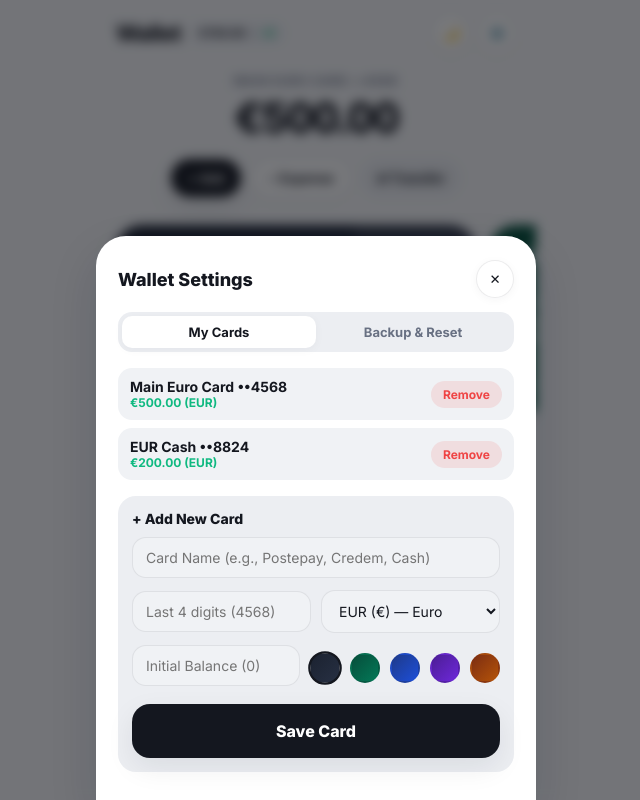
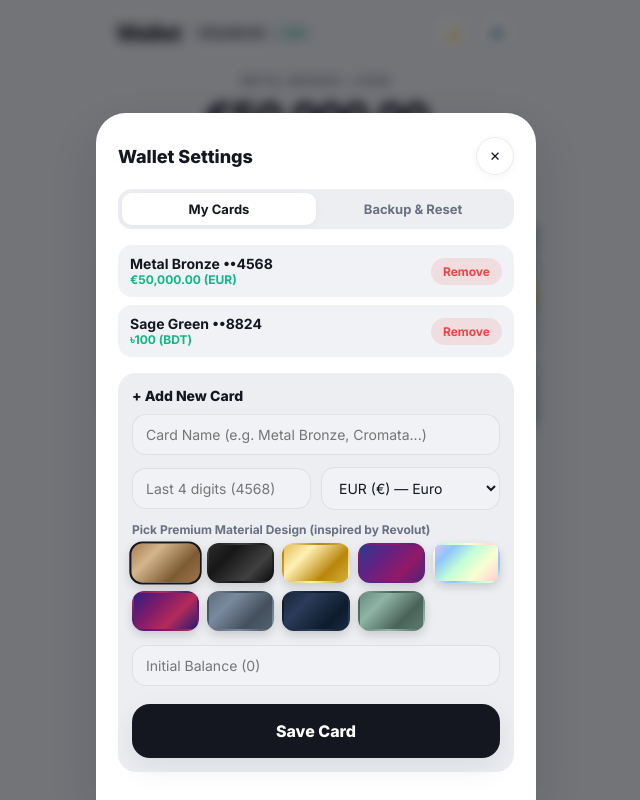
Before and after one commit to mdshawon667700-pixel/card, a plain HTML site: page index.html in a window 1280 px wide. Both pictures are taken after a click on the button "⚙️". Shown: the whole page, without its empty margins (324-964 px from the left). Drawn offline with Linux system fonts and the light colour scheme.

Commit message:
Update index.html

```diff
--- a/index.html
+++ b/index.html
@@ -241,7 +241,7 @@
       color: var(--text-primary);
     }
 
-    /* Cards Carousel */
+    /* Premium Cards Carousel (inspired by Revolut physical card styling in image_7.png) */
     .cards-wrapper {
       padding: 6px 0 8px;
     }
@@ -262,8 +262,8 @@
     .wallet-card {
       flex: 0 0 calc(100% - 24px);
       max-width: 360px;
-      height: 186px;
-      border-radius: 26px;
+      height: 198px;
+      border-radius: 20px;
       padding: 20px 22px;
       color: #ffffff;
       scroll-snap-align: center;
@@ -271,79 +271,144 @@
       display: flex;
       flex-direction: column;
       justify-content: space-between;
-      box-shadow: var(--shadow-md);
+      box-shadow: 0 10px 30px rgba(0, 0, 0, 0.2), inset 0 1px 1px rgba(255, 255, 255, 0.15);
       cursor: pointer;
+      overflow: hidden;
       transition: transform 0.25s cubic-bezier(0.22, 1, 0.36, 1), box-shadow 0.35s ease;
-      overflow: hidden;
     }
 
     .wallet-card:active {
       transform: scale(0.975);
     }
 
+    /* Metallic lighting and reflections based on the Revolut style */
+    .wallet-card::before {
+      content: '';
+      position: absolute;
+      inset: 0;
+      background: linear-gradient(125deg, rgba(255, 255, 255, 0.15) 0%, rgba(255, 255, 255, 0.03) 40%, rgba(0, 0, 0, 0) 60%, rgba(0, 0, 0, 0.25) 100%);
+      pointer-events: none;
+      z-index: 1;
+    }
+
+    /* Dynamic shimmering glare overlay */
+    .wallet-card .glare-shine {
+      position: absolute;
+      top: -150%;
+      left: -50%;
+      width: 200%;
+      height: 300%;
+      background: radial-gradient(circle, rgba(255, 255, 255, 0.12) 0%, rgba(255, 255, 255, 0) 70%);
+      transform: rotate(-30deg);
+      pointer-events: none;
+      z-index: 1;
+    }
+
     .wallet-card.glow-success {
       box-shadow: 0 0 0 3px var(--emerald), 0 14px 36px rgba(16, 185, 129, 0.32);
     }
 
-    .wallet-card::after {
+    /* Micro EMV Chip Design */
+    .card-chip {
+      width: 36px;
+      height: 27px;
+      background: linear-gradient(135deg, #f3e5ab 0%, #d4af37 40%, #aa771c 80%, #ffd700 100%);
+      border-radius: 5px;
+      box-shadow: inset 0 1px 2px rgba(255, 255, 255, 0.5), 0 1.5px 3px rgba(0,0,0,0.3);
+      position: relative;
+      overflow: hidden;
+      margin-top: 10px;
+    }
+
+    .card-chip::before {
       content: '';
       position: absolute;
-      top: -40%;
-      right: -20%;
-      width: 195px;
-      height: 195px;
-      border-radius: 50%;
-      background: rgba(255, 255, 255, 0.07);
-      pointer-events: none;
+      inset: 3px;
+      border: 1px solid rgba(0, 0, 0, 0.15);
+      border-radius: 3px;
+      background: linear-gradient(to right, transparent 48%, rgba(0,0,0,0.15) 48%, rgba(0,0,0,0.15) 52%, transparent 52%),
+                  linear-gradient(to bottom, transparent 48%, rgba(0,0,0,0.15) 48%, rgba(0,0,0,0.15) 52%, transparent 52%);
     }
 
     .card-top {
       display: flex;
       justify-content: space-between;
       align-items: center;
-      z-index: 1;
+      z-index: 2;
     }
 
     .card-name {
-      font-size: 16px;
+      font-size: 15px;
       font-weight: 700;
-      letter-spacing: -0.01em;
+      letter-spacing: -0.015em;
+      opacity: 0.95;
+    }
+
+    .card-brand {
+      font-size: 14px;
+      font-weight: 800;
+      letter-spacing: -0.03em;
+      opacity: 0.9;
     }
 
     .card-currency-pill {
       background: rgba(255, 255, 255, 0.16);
       backdrop-filter: blur(8px);
-      padding: 4px 10px;
+      -webkit-backdrop-filter: blur(8px);
+      padding: 3px 8px;
       border-radius: 999px;
-      font-size: 11px;
+      font-size: 10px;
       font-weight: 700;
       letter-spacing: 0.04em;
     }
 
     .card-mid {
-      z-index: 1;
+      z-index: 2;
+      display: flex;
+      justify-content: space-between;
+      align-items: flex-end;
     }
 
     .card-bal-label {
-      font-size: 11px;
-      opacity: 0.78;
+      font-size: 10.5px;
+      opacity: 0.72;
       margin-bottom: 2px;
+      text-transform: uppercase;
+      letter-spacing: 0.05em;
     }
 
     .card-bal-val {
-      font-size: 29px;
+      font-size: 25px;
       font-weight: 800;
       letter-spacing: -0.03em;
       font-variant-numeric: tabular-nums;
+      text-shadow: 0 1.5px 3px rgba(0,0,0,0.25);
+    }
+
+    .card-contactless {
+      opacity: 0.75;
+      font-size: 16px;
+      transform: rotate(90deg) scaleY(-1);
     }
 
     .card-bottom {
       display: flex;
       justify-content: space-between;
       align-items: center;
-      font-size: 13px;
-      opacity: 0.88;
-      z-index: 1;
+      font-size: 12.5px;
+      font-weight: 500;
+      letter-spacing: 0.05em;
+      z-index: 2;
+      opacity: 0.9;
+    }
+
+    .card-network-logo {
+      font-weight: 800;
+      font-style: italic;
+      font-size: 15px;
+      letter-spacing: -0.05em;
+      opacity: 0.95;
+      text-shadow: 0 1px 1px rgba(0,0,0,0.15);
     }
 
     .card-dots {
@@ -950,23 +1015,38 @@
     }
 
     .color-swatches {
-      display: flex;
-      gap: 10px;
-      margin-top: 4px;
+      display: grid;
+      grid-template-columns: repeat(5, 1fr);
+      gap: 8px;
+      margin-top: 6px;
     }
 
     .swatch {
-      width: 30px;
-      height: 30px;
-      border-radius: 50%;
+      height: 40px;
+      border-radius: 12px;
       cursor: pointer;
-      border: 2.5px solid transparent;
+      border: 2px solid transparent;
+      position: relative;
+      box-shadow: 0 4px 10px rgba(0,0,0,0.15);
       transition: transform 0.15s ease;
+    }
+
+    .swatch::after {
+      content: attr(data-name);
+      position: absolute;
+      bottom: -15px;
+      left: 50%;
+      transform: translateX(-50%);
+      font-size: 8px;
+      font-weight: 700;
+      color: var(--text-secondary);
+      white-space: nowrap;
+      display: none;
     }
 
     .swatch.active {
       border-color: var(--text-primary);
-      transform: scale(1.12);
+      transform: scale(1.08);
     }
 
     .icon-grid {
@@ -1260,7 +1340,7 @@
         <div style="background:var(--bg-subtle);padding:14px;border-radius:18px;">
           <div style="font-size:14px;font-weight:800;margin-bottom:10px;">+ Add New Card</div>
           <div class="form-group">
-            <input type="text" class="form-input" id="newCardName" placeholder="Card Name (e.g., Postepay, Credem, Cash)" />
+            <input type="text" class="form-input" id="newCardName" placeholder="Card Name (e.g. Metal Bronze, Cromata...)" />
           </div>
           <div class="form-row form-group">
             <input type="text" class="form-input" id="newCardDigits" maxlength="4" placeholder="Last 4 digits (4568)" />
@@ -1273,9 +1353,12 @@
               <option value="CHF">CHF — Swiss Franc</option>
             </select>
           </div>
-          <div class="form-row form-group" style="align-items:center;">
+          <div class="form-group">
+            <label class="form-label">Pick Premium Material Design (inspired by Revolut)</label>
+            <div class="color-swatches" id="cardColorSwatches"></div>
+          </div>
+          <div class="form-row form-group" style="align-items:center;margin-top:14px;">
             <input type="number" class="form-input" id="newCardBalance" placeholder="Initial Balance (0)" step="any" />
-            <div class="color-swatches" id="cardColorSwatches"></div>
           </div>
           <button class="send-cta" style="width:100%;margin:6px 0 0;" id="saveNewCardBtn">Save Card</button>
         </div>
@@ -1319,12 +1402,17 @@
       CHF: { symbol: 'CHF ', rateToEur: 1.06 }
     };
 
-    const CARD_GRADIENTS = [
-      'linear-gradient(135deg, #1b2230 0%, #273043 100%)',
-      'linear-gradient(135deg, #064e3b 0%, #047857 100%)',
-      'linear-gradient(135deg, #1e3a8a 0%, #1d4ed8 100%)',
-      'linear-gradient(135deg, #4c1d95 0%, #6d28d9 100%)',
-      'linear-gradient(135deg, #7c2d12 0%, #b45309 100%)'
+    // Card premium gradients directly referencing the materials from the provided screenshot image_7.png
+    const CARD_DESIGNS = [
+      { name: "Metal Bronze", grad: "linear-gradient(135deg, #a87e53 0%, #d4b58c 30%, #7d5b32 70%, #9e754a 100%)", defaultNetwork: "VISA" },
+      { name: "Metal Nera", grad: "linear-gradient(135deg, #2b2b2b 0%, #171717 30%, #404040 70%, #0d0d0d 100%)", defaultNetwork: "VISA" },
+      { name: "Metal Oro", grad: "linear-gradient(135deg, #e5c158 0%, #fff0b3 30%, #b8860b 70%, #d4af37 100%)", defaultNetwork: "VISA" },
+      { name: "Standard (Graffit)", grad: "linear-gradient(135deg, #2b3a8d 0%, #632284 35%, #921966 70%, #512275 100%)", defaultNetwork: "VISA" },
+      { name: "Cromata (Iridescent)", grad: "linear-gradient(135deg, #e0c3fc 0%, #8ec5fc 20%, #c2ffd8 45%, #f9ffd2 70%, #ffcfd2 100%)", defaultNetwork: "Mastercard" },
+      { name: "Plus", grad: "linear-gradient(135deg, #321e84 0%, #7d1c69 35%, #b42b5a 65%, #2a1b73 100%)", defaultNetwork: "VISA" },
+      { name: "Slate Grey", grad: "linear-gradient(135deg, #606d7d 0%, #7a8a9e 30%, #44505c 70%, #52606f 100%)", defaultNetwork: "VISA" },
+      { name: "Blu Notte", grad: "linear-gradient(135deg, #1b263b 0%, #2a3c5a 30%, #0d1b2a 75%, #192a46 100%)", defaultNetwork: "VISA" },
+      { name: "Sage Green", grad: "linear-gradient(135deg, #6b8c80 0%, #8fb4a6 30%, #4a6358 70%, #5a7b6e 100%)", defaultNetwork: "Mastercard" }
     ];
 
     const ICON_LIBRARY = [
@@ -1346,7 +1434,7 @@
       { id: 'salary', name: 'Salary', icon: '💰' }
     ];
 
-    const STORAGE_KEY = 'pocketflow_wallet_v6';
+    const STORAGE_KEY = 'pocketflow_wallet_v7';
 
     function getDefaultState() {
       return {
@@ -1354,19 +1442,21 @@
         cards: [
           {
             id: 'card_1',
-            name: 'Main Euro Card',
+            name: 'Metal Bronze',
             digits: '4568',
             currency: 'EUR',
-            balance: 500,
-            gradient: CARD_GRADIENTS[0]
+            balance: 50000.00,
+            gradient: CARD_DESIGNS[0].grad,
+            network: "VISA"
           },
           {
             id: 'card_2',
-            name: 'EUR Cash',
+            name: 'Sage Green',
             digits: '8824',
-            currency: 'EUR',
-            balance: 200,
-            gradient: CARD_GRADIENTS[1]
+            currency: 'BDT',
+            balance: 100,
+            gradient: CARD_DESIGNS[8].grad,
+            network: "Mastercard"
           }
         ],
         categories: [...DEFAULT_CATEGORIES],
@@ -1379,7 +1469,8 @@
     let homeActivityFilter = 'all';
     let entryMode = 'add';
     let selectedCatId = state.categories[0]?.id || 'food';
-    let selectedGradient = CARD_GRADIENTS[0];
+    let selectedGradient = CARD_DESIGNS[0].grad;
+    let selectedNetwork = "VISA";
     let selectedNewIcon = ICON_LIBRARY[0];
     let statementCardId = null;
 
@@ -1465,20 +1556,31 @@
       state.cards.forEach((card, idx) => {
         const el = document.createElement('div');
         el.className = 'wallet-card';
-        el.style.background = card.gradient || CARD_GRADIENTS[0];
+        el.style.background = card.gradient || CARD_DESIGNS[0].grad;
         el.dataset.cardId = card.id;
+
+        const netLogo = card.network || "VISA";
+        const isMaster = netLogo === "Mastercard";
+
         el.innerHTML = `
+          <div class="glare-shine"></div>
           <div class="card-top">
-            <span class="card-name">${card.name}</span>
+            <span class="card-brand">PocketFlow</span>
             <span class="card-currency-pill">${card.currency}</span>
           </div>
+          <div style="display:flex; justify-content:space-between; align-items:flex-start; margin-top:-10px;">
+            <div class="card-chip"></div>
+            <div class="card-contactless">📶</div>
+          </div>
           <div class="card-mid">
-            <div class="card-bal-label">Available Balance</div>
-            <div class="card-bal-val">${formatMoney(card.balance, card.currency)}</div>
+            <div>
+              <div class="card-bal-label">${card.name}</div>
+              <div class="card-bal-val">${formatMoney(card.balance, card.currency)}</div>
+            </div>
           </div>
           <div class="card-bottom">
-            <span>•••• ${card.digits || '0000'}</span>
-            <span style="font-size:11px;opacity:0.85;">Tap for statement →</span>
+            <span>•••• ${card.digits || '4568'}</span>
+            <span class="card-network-logo" style="${isMaster ? 'color:#ff5f00;' : 'color:#fff; font-weight:900;'}">${netLogo}</span>
           </div>
         `;
         el.addEventListener('click', () => openStatementModal(card.id));
@@ -1660,7 +1762,6 @@
       const isSameCurrency = toCard && fromCard.currency === toCard.currency;
 
       if (isSameCurrency) {
-        // Same currency transfer (e.g. EUR to EUR): No exchange rate needed, direct transfer
         fxFieldsContainer.style.display = 'none';
         chargeModeContainer.style.display = 'none';
         const sym = (CURRENCY_META[fromCard.currency] || CURRENCY_META.EUR).symbol;
@@ -1669,7 +1770,6 @@
           <div>🎯 <strong>${toCard.name} will receive:</strong> ${sym}${amount.toFixed(2)} exact.</div>
         `;
       } else {
-        // Cross currency transfer (e.g. EUR to BDT): Enable manual rate and charge options
         fxFieldsContainer.style.display = 'flex';
         chargeModeContainer.style.display = 'block';
 
@@ -1799,11 +1899,9 @@
         const isSameCurrency = toCard && card.currency === toCard.currency;
 
         if (isSameCurrency) {
-          // Direct identical transfer (EUR to EUR)
           totalDeducted = amount;
           convertedAmount = amount;
         } else {
-          // Cross-currency transfer
           const rate = parseFloat(document.getElementById('manualRateInput').value) || 130;
           transferFee = parseFloat(document.getElementById('manualFeeInput').value) || 0;
           const chargeMode = document.getElementById('chargeModeSelect').value;
@@ -2050,13 +2148,17 @@
       const box = document.getElementById('cardColorSwatches');
       if (!box) return;
       box.innerHTML = '';
-      CARD_GRADIENTS.forEach(grad => {
+      CARD_DESIGNS.forEach((design, idx) => {
         const s = document.createElement('div');
-        s.className = 'swatch' + (grad === selectedGradient ? ' active' : '');
-        s.style.background = grad;
+        s.className = 'swatch' + (design.grad === selectedGradient ? ' active' : '');
+        s.style.background = design.grad;
+        s.dataset.name = design.name;
+        s.title = design.name;
         s.addEventListener('click', () => {
-          selectedGradient = grad;
-          renderSwatches();
+          selectedGradient = design.grad;
+          selectedNetwork = design.defaultNetwork || "VISA";
+          document.querySelectorAll('.swatch').forEach(el => el.classList.remove('active'));
+          s.classList.add('active');
         });
         box.appendChild(s);
       });
@@ -2177,7 +2279,8 @@
           digits,
           currency,
           balance,
-          gradient: selectedGradient
+          gradient: selectedGradient,
+          network: selectedNetwork
         });
 
         document.getElementById('newCardName').value = '';
@@ -2189,7 +2292,6 @@
         showToast('New card added');
       });
 
-      // RESET WALLET DATA BUTTON
       document.getElementById('resetWalletBtn').addEventListener('click', () => {
         if (!confirm('Are you sure you want to reset all wallet data? This will clear all cards and transactions permanently.')) return;
         localStorage.removeItem(STORAGE_KEY);
```
